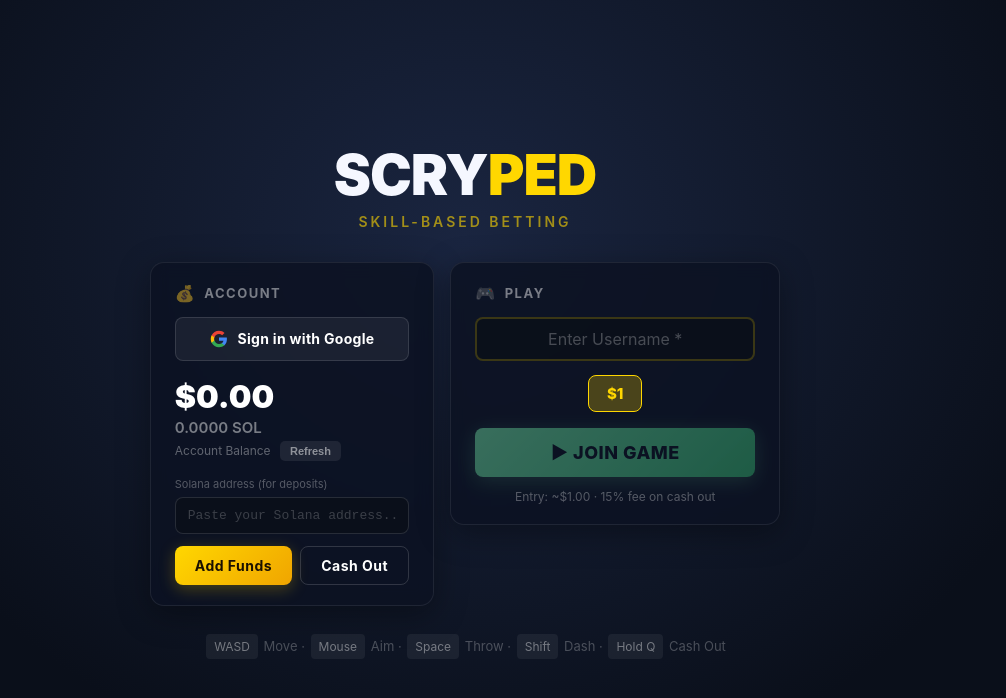
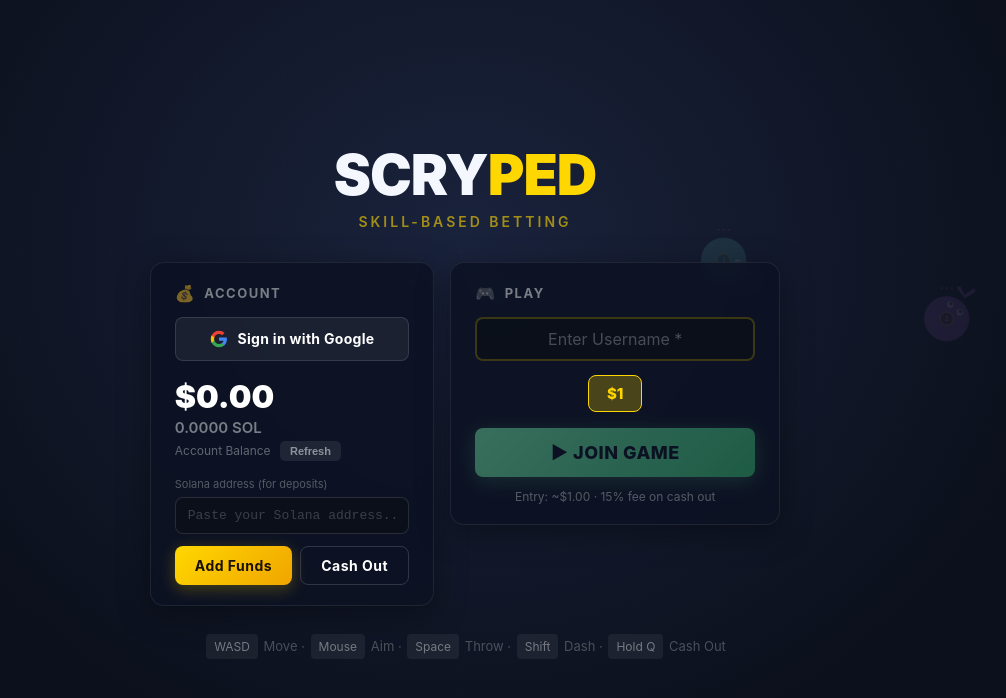
Before and after one commit to Lomanelo/scryped, a website: page client/index.html in a window 1280 px wide. Shown: the whole page, without its empty margins (175-1181 px from the left). Drawn offline with nearby package versions, Linux system fonts and the light colour scheme; no server answers.

Commit message:
Implement health regeneration mechanics: add player health regeneration logic in the game loop, update heart drawing function to reflect regeneration state, and integrate background simulation for improved visual effects during non-active gameplay.

```diff
--- a/client/index.html
+++ b/client/index.html
@@ -31,7 +31,7 @@
       #startScreen {
         position: absolute; inset: 0; z-index: 100;
         display: flex; flex-direction: column; align-items: center; justify-content: center;
-        background: radial-gradient(ellipse at 50% 30%, #1a2540 0%, #0a0f1a 70%);
+        background: radial-gradient(ellipse at 50% 30%, rgba(26,37,64,0.82) 0%, rgba(10,15,26,0.88) 70%);
         gap: 0;
       }
       .logo-title {
--- /dev/null
+++ b/client/src/bgSim.js
@@ -0,0 +1,466 @@
+const COLORS = ["#7cf7b2","#ff7a7a","#7ab8ff","#ffcf7a","#d17aff","#7affea","#ff7ad1","#b8ff7a"];
+const NAMES = ["Blaze","Frost","Spike","Viper","Nova","Shade","Bolt","Fang"];
+const BOT_COUNT = 6;
+const WORLD = 800;
+const BOOM_RANGE = 80;
+const BOOM_SPEED = 180;
+const DASH_CD = 2000;
+const DASH_DIST = 55;
+const DASH_DUR = 0.12;
+const SPEED = 90;
+const SEPARATION_RADIUS = 30;
+const SEPARATION_FORCE = 200;
+const PREFERRED_RANGE = 55;
+
+function rand(min, max) { return min + Math.random() * (max - min); }
+function clamp(v, lo, hi) { return Math.max(lo, Math.min(hi, v)); }
+function dist(a, b) { return Math.hypot(a.x - b.x, a.y - b.y); }
+
+function lerpAngle(from, to, t) {
+  let diff = to - from;
+  while (diff > Math.PI) diff -= Math.PI * 2;
+  while (diff < -Math.PI) diff += Math.PI * 2;
+  return from + diff * t;
+}
+
+function createBot(i) {
+  const aggression = 0.3 + Math.random() * 0.7;
+  return {
+    id: i, name: NAMES[i % NAMES.length], color: COLORS[i % COLORS.length],
+    x: rand(-WORLD * 0.35, WORLD * 0.35), y: rand(-WORLD * 0.35, WORLD * 0.35),
+    vx: 0, vy: 0, radius: 10, hp: 3, maxHp: 3, dead: false,
+    hasSpear: true, facing: Math.random() * Math.PI * 2, coins: 1,
+    dashing: false, dashTime: 0, dashVX: 0, dashVY: 0, lastDash: 0,
+    moveX: 0, moveY: 0, shootCd: 0, actionTimer: 0, strafeDir: 1,
+    retreatTimer: 0, wanderAngle: Math.random() * Math.PI * 2,
+    deadSince: 0, spawnedAt: Date.now(),
+    aggression,
+    thinkCd: 0,
+    goalAngle: Math.random() * Math.PI * 2,
+    mode: "wander",
+    modeTimer: 1 + Math.random() * 3,
+    aimNoise: 0,
+    turnSpeed: 3 + Math.random() * 3,
+    speedMult: 0.7 + Math.random() * 0.3,
+    hesitate: 0,
+  };
+}
+
+export function createBgSim() {
+  let bots = [];
+  let spears = [];
+  let coins = [];
+  let particles = [];
+  let spinAngle = 0;
+  let camX = 0, camY = 0;
+
+  for (let i = 0; i < BOT_COUNT; i++) bots.push(createBot(i));
+
+  function respawn(bot) {
+    bot.x = rand(-WORLD * 0.35, WORLD * 0.35);
+    bot.y = rand(-WORLD * 0.35, WORLD * 0.35);
+    bot.hp = bot.maxHp; bot.dead = false; bot.hasSpear = true;
+    bot.coins = 1; bot.spawnedAt = Date.now();
+    bot.retreatTimer = 0; bot.mode = "wander";
+    bot.modeTimer = 1 + Math.random() * 3; bot.hesitate = 0;
+  }
+
+  function step(dt) {
+    const now = Date.now();
+    spinAngle += dt * 14;
+
+    for (const b of bots) {
+      if (b.dead) {
+        if (now - b.deadSince > 2000) respawn(b);
+        continue;
+      }
+
+      b.shootCd -= dt;
+      b.actionTimer -= dt;
+      b.retreatTimer -= dt;
+      b.modeTimer -= dt;
+      b.thinkCd -= dt;
+      if (b.hesitate > 0) b.hesitate -= dt;
+
+      let nearest = null, nearDist = Infinity;
+      for (const o of bots) {
+        if (o.id === b.id || o.dead) continue;
+        const d = dist(b, o);
+        if (d < nearDist) { nearDist = d; nearest = o; }
+      }
+
+      const immune = b.spawnedAt && now - b.spawnedAt < 3000;
+
+      if (b.modeTimer <= 0) {
+        const roll = Math.random();
+        if (nearest && nearDist < BOOM_RANGE * 1.5 && roll < b.aggression) {
+          b.mode = "fight";
+          b.modeTimer = 1.5 + Math.random() * 2.5;
+        } else if (roll < 0.15) {
+          b.mode = "idle";
+          b.modeTimer = 0.5 + Math.random() * 1.5;
+          b.hesitate = b.modeTimer;
+        } else {
+          b.mode = "wander";
+          b.modeTimer = 2 + Math.random() * 4;
+          b.wanderAngle += (Math.random() - 0.5) * 2;
+        }
+        b.strafeDir = Math.random() > 0.5 ? 1 : -1;
+      }
+
+      if (nearest && nearDist < BOOM_RANGE * 0.6 && b.mode === "wander") {
+        if (Math.random() < b.aggression * 0.3) b.mode = "fight";
+      }
+
+      let goalX = 0, goalY = 0;
+      let desiredSpeed = b.speedMult;
+
+      if (b.mode === "idle" || b.hesitate > 0) {
+        goalX = 0; goalY = 0; desiredSpeed = 0.1;
+        if (nearest) {
+          const aim = Math.atan2(nearest.y - b.y, nearest.x - b.x);
+          b.goalAngle = aim;
+        }
+      } else if (b.mode === "wander" || !nearest) {
+        if (b.actionTimer <= 0) {
+          b.wanderAngle += (Math.random() - 0.5) * 1.0;
+          b.actionTimer = 1.5 + Math.random() * 2.5;
+        }
+        goalX = Math.cos(b.wanderAngle);
+        goalY = Math.sin(b.wanderAngle);
+        b.goalAngle = b.wanderAngle;
+        desiredSpeed *= 0.6;
+
+        if (nearest && nearDist < BOOM_RANGE && b.hasSpear && b.shootCd <= 0 && !immune && Math.random() < 0.02) {
+          b.mode = "fight"; b.modeTimer = 2;
+        }
+      } else {
+        const dx = nearest.x - b.x, dy = nearest.y - b.y;
+        const rawAim = Math.atan2(dy, dx);
+        b.goalAngle = rawAim;
+
+        if (b.thinkCd <= 0) {
+          b.aimNoise = (Math.random() - 0.5) * 0.4;
+          b.thinkCd = 0.15 + Math.random() * 0.2;
+        }
+
+        const inRange = nearDist < BOOM_RANGE + b.radius;
+        if (inRange && b.hasSpear && b.shootCd <= 0 && !immune) {
+          b.shootCd = 0.8 + Math.random() * 1.2;
+          b.hasSpear = false;
+          const shotAngle = rawAim + b.aimNoise * 0.5;
+          spears.push({
+            id: `s${b.id}:${now}`, ownerId: b.id,
+            x: b.x + Math.cos(shotAngle) * b.radius, y: b.y + Math.sin(shotAngle) * b.radius,
+            dirX: Math.cos(shotAngle), dirY: Math.sin(shotAngle), speed: BOOM_SPEED,
+            maxDist: BOOM_RANGE, traveled: 0, returning: false, returnTraveled: 0,
+            radius: 3, hitTargets: new Set(), color: b.color
+          });
+          b.retreatTimer = 0.3 + Math.random() * 0.5;
+        }
+
+        if (b.retreatTimer > 0) {
+          goalX = -dx / nearDist;
+          goalY = -dy / nearDist;
+          const perpX = -dy / nearDist, perpY = dx / nearDist;
+          goalX += perpX * b.strafeDir * 0.6;
+          goalY += perpY * b.strafeDir * 0.6;
+        } else if (!b.hasSpear) {
+          if (nearDist < PREFERRED_RANGE * 0.8) {
+            goalX = -dx / nearDist * 0.5;
+            goalY = -dy / nearDist * 0.5;
+          } else {
+            goalX = Math.cos(b.wanderAngle) * 0.6;
+            goalY = Math.sin(b.wanderAngle) * 0.6;
+          }
+          const perpX = -dy / nearDist, perpY = dx / nearDist;
+          goalX += perpX * b.strafeDir * 0.4;
+          goalY += perpY * b.strafeDir * 0.4;
+          desiredSpeed *= 0.85;
+        } else if (nearDist > BOOM_RANGE * 0.9) {
+          const approachNoise = b.aimNoise * 0.6;
+          goalX = Math.cos(rawAim + approachNoise);
+          goalY = Math.sin(rawAim + approachNoise);
+        } else if (nearDist < PREFERRED_RANGE * 0.5) {
+          goalX = -dx / nearDist * 0.5;
+          goalY = -dy / nearDist * 0.5;
+          const perpX = -dy / nearDist, perpY = dx / nearDist;
+          goalX += perpX * b.strafeDir * 0.7;
+          goalY += perpY * b.strafeDir * 0.7;
+        } else {
+          if (b.actionTimer <= 0) {
+            b.strafeDir = Math.random() > 0.5 ? 1 : -1;
+            b.actionTimer = 1.0 + Math.random() * 1.5;
+            if (Math.random() < 0.2) { b.hesitate = 0.2 + Math.random() * 0.3; }
+          }
+          const perpX = -dy / nearDist, perpY = dx / nearDist;
+          const approach = nearDist < PREFERRED_RANGE ? -0.15 : 0.2;
+          goalX = perpX * b.strafeDir * 0.7 + (dx / nearDist) * approach;
+          goalY = perpY * b.strafeDir * 0.7 + (dy / nearDist) * approach;
+        }
+
+        if (now - b.lastDash > DASH_CD && !immune && b.mode === "fight") {
+          const dashRoll = Math.random();
+          if (nearDist < 40 && dashRoll < 0.01) {
+            b.dashing = true; b.dashTime = DASH_DUR; b.lastDash = now;
+            const m = Math.hypot(goalX, goalY);
+            if (m > 0.1) { b.dashVX = (goalX / m) * (DASH_DIST / DASH_DUR); b.dashVY = (goalY / m) * (DASH_DIST / DASH_DUR); }
+          }
+        }
+      }
+
+      b.facing = lerpAngle(b.facing, b.goalAngle, b.turnSpeed * dt);
+
+      let sepX = 0, sepY = 0;
+      for (const o of bots) {
+        if (o.id === b.id || o.dead) continue;
+        const dx = b.x - o.x, dy = b.y - o.y;
+        const d = Math.hypot(dx, dy);
+        if (d < SEPARATION_RADIUS && d > 0.1) {
+          const strength = (SEPARATION_RADIUS - d) / SEPARATION_RADIUS;
+          sepX += (dx / d) * strength;
+          sepY += (dy / d) * strength;
+        }
+      }
+
+      const mg = Math.hypot(goalX, goalY);
+      if (mg > 0.01) { goalX /= mg; goalY /= mg; }
+      const targetMX = goalX * desiredSpeed + sepX * (SEPARATION_FORCE / SPEED);
+      const targetMY = goalY * desiredSpeed + sepY * (SEPARATION_FORCE / SPEED);
+      b.moveX += (targetMX - b.moveX) * Math.min(1, 4 * dt);
+      b.moveY += (targetMY - b.moveY) * Math.min(1, 4 * dt);
+      const fm = Math.hypot(b.moveX, b.moveY);
+      if (fm > 1) { b.moveX /= fm; b.moveY /= fm; }
+
+      if (b.dashing && b.dashTime > 0) {
+        const s = Math.min(dt, b.dashTime);
+        b.x += b.dashVX * s; b.y += b.dashVY * s;
+        b.vx = b.dashVX; b.vy = b.dashVY;
+        b.dashTime -= dt;
+        if (b.dashTime <= 0) b.dashing = false;
+      } else {
+        b.vx = b.moveX * SPEED; b.vy = b.moveY * SPEED;
+        b.x += b.vx * dt; b.y += b.vy * dt;
+      }
+      const hw = WORLD * 0.5 - b.radius;
+      b.x = clamp(b.x, -hw, hw); b.y = clamp(b.y, -hw, hw);
+    }
+
+    for (let i = spears.length - 1; i >= 0; i--) {
+      const s = spears[i];
+      const owner = bots.find(b => b.id === s.ownerId);
+      if (!owner || owner.dead) { spears.splice(i, 1); continue; }
+
+      if (!s.returning) {
+        s.x += s.dirX * s.speed * dt; s.y += s.dirY * s.speed * dt;
+        s.traveled += s.speed * dt;
+        if (s.traveled >= s.maxDist) { s.returning = true; s.returnTraveled = 0; }
+      } else {
+        const dx = owner.x - s.x, dy = owner.y - s.y;
+        const d = Math.hypot(dx, dy);
+        if (d < owner.radius + 4) { owner.hasSpear = true; spears.splice(i, 1); continue; }
+        const rs = s.speed * 1.3 * dt;
+        s.x += (dx / d) * rs; s.y += (dy / d) * rs;
+        s.returnTraveled += rs;
+      }
+
+      for (const target of bots) {
+        if (target.id === s.ownerId || target.dead || s.hitTargets.has(target.id)) continue;
+        if (target.spawnedAt && now - target.spawnedAt < 3000) continue;
+        if (dist(s, target) > target.radius + s.radius) continue;
+        s.hitTargets.add(target.id);
+        const isReturn = s.returning && s.returnTraveled > 5;
+        target.hp -= isReturn ? 3 : 1;
+        particles.push(...burstParticles(target.x, target.y, 6));
+        if (!s.returning) { s.returning = true; s.returnTraveled = 0; }
+        if (target.hp <= 0) {
+          target.dead = true; target.deadSince = now;
+          coins.push({ x: target.x, y: target.y, value: target.coins, life: 8 });
+          target.coins = 0;
+          if (owner) { owner.coins += 1; owner.hp = Math.min(owner.maxHp, owner.hp + 1); }
+          particles.push(...deathBurst(target.x, target.y, target.color));
+        }
+        break;
+      }
+    }
+
+    for (const b of bots) {
+      if (b.dead) continue;
+      for (let i = coins.length - 1; i >= 0; i--) {
+        if (dist(b, coins[i]) < b.radius * 1.5) {
+          b.coins += coins[i].value; coins.splice(i, 1);
+        }
+      }
+    }
+    for (let i = coins.length - 1; i >= 0; i--) {
+      coins[i].life -= dt;
+      if (coins[i].life <= 0) coins.splice(i, 1);
+    }
+
+    for (let i = particles.length - 1; i >= 0; i--) {
+      const p = particles[i]; p.life -= dt;
+      if (p.life <= 0) { particles.splice(i, 1); continue; }
+      p.x += p.vx * dt; p.y += p.vy * dt; p.vx *= 0.95; p.vy *= 0.95;
+    }
+
+    const alive = bots.filter(b => !b.dead);
+    if (alive.length > 0) {
+      let ax = 0, ay = 0;
+      for (const b of alive) { ax += b.x; ay += b.y; }
+      camX += (ax / alive.length - camX) * 0.02;
+      camY += (ay / alive.length - camY) * 0.02;
+    }
+  }
+
+  function burstParticles(wx, wy, count) {
+    const out = [];
+    for (let i = 0; i < count; i++) {
+      const a = Math.random() * Math.PI * 2, sp = 30 + Math.random() * 60;
+      out.push({ x: wx, y: wy, vx: Math.cos(a) * sp, vy: Math.sin(a) * sp, life: 0.3 + Math.random() * 0.2, size: 1.5 + Math.random() * 2, color: "#fff" });
+    }
+    return out;
+  }
+
+  function deathBurst(wx, wy, color) {
+    const out = [];
+    for (let i = 0; i < 12; i++) {
+      const a = (i / 12) * Math.PI * 2, sp = 40 + Math.random() * 40;
+      out.push({ x: wx, y: wy, vx: Math.cos(a) * sp, vy: Math.sin(a) * sp, life: 0.4 + Math.random() * 0.3, size: 2 + Math.random() * 3, color });
+    }
+    out.push({ x: wx, y: wy, vx: 0, vy: 0, life: 0.4, size: 0, ring: true, ringSpeed: 120, color });
+    return out;
+  }
+
+  function draw(ctx, W, H) {
+    const zoom = 2.2;
+
+    function w2s(x, y) {
+      return { x: (x - camX) * zoom + W * 0.5, y: (y - camY) * zoom + H * 0.5 };
+    }
+
+    const cell = 40;
+    const vw = W / zoom, vh = H / zoom;
+    const sx = Math.floor((camX - vw * 0.5) / cell) * cell;
+    const ex = Math.ceil((camX + vw * 0.5) / cell) * cell;
+    const sy = Math.floor((camY - vh * 0.5) / cell) * cell;
+    const ey = Math.ceil((camY + vh * 0.5) / cell) * cell;
+    ctx.fillStyle = "rgba(255,255,255,0.04)";
+    for (let x = sx; x <= ex; x += cell) {
+      for (let y = sy; y <= ey; y += cell) {
+        const p = w2s(x, y);
+        ctx.beginPath(); ctx.arc(p.x, p.y, 1.5 * zoom, 0, Math.PI * 2); ctx.fill();
+      }
+    }
+
+    const hwb = WORLD * 0.5;
+    const tl = w2s(-hwb, -hwb), br = w2s(hwb, hwb);
+    ctx.strokeStyle = "rgba(255,80,80,0.15)"; ctx.lineWidth = 2;
+    ctx.setLineDash([12, 8]); ctx.strokeRect(tl.x, tl.y, br.x - tl.x, br.y - tl.y); ctx.setLineDash([]);
+
+    for (const c of coins) {
+      const p = w2s(c.x, c.y);
+      const r = 7 * zoom;
+      ctx.beginPath(); ctx.arc(p.x, p.y, r, 0, Math.PI * 2);
+      ctx.fillStyle = "#ffd700"; ctx.globalAlpha = 0.7; ctx.fill(); ctx.globalAlpha = 1;
+      ctx.font = `bold ${Math.max(7, 7 * zoom)}px Arial`;
+      ctx.fillStyle = "#8B6914"; ctx.textAlign = "center"; ctx.textBaseline = "middle";
+      ctx.fillText(c.value, p.x, p.y);
+    }
+
+    const now = Date.now();
+    for (const b of bots) {
+      if (b.dead) continue;
+      const p = w2s(b.x, b.y);
+      const r = b.radius * zoom;
+
+      if (b.spawnedAt && now - b.spawnedAt < 3000) {
+        ctx.globalAlpha = 0.3 + Math.sin(now * 0.008) * 0.1;
+        ctx.strokeStyle = "#7af0ff"; ctx.lineWidth = 2;
+        ctx.setLineDash([5, 3]); ctx.beginPath(); ctx.arc(p.x, p.y, r + 4, 0, Math.PI * 2); ctx.stroke();
+        ctx.setLineDash([]); ctx.globalAlpha = 1;
+      }
+
+      ctx.fillStyle = b.color; ctx.beginPath(); ctx.arc(p.x, p.y, r, 0, Math.PI * 2); ctx.fill();
+      ctx.strokeStyle = shadeHex(b.color, -0.3); ctx.lineWidth = 1.5; ctx.stroke();
+
+      const eo = r * 0.28, es = r * 0.15, ps = es * 0.55;
+      const px = -Math.sin(b.facing), py = Math.cos(b.facing), fx = Math.cos(b.facing), fy = Math.sin(b.facing);
+      for (const side of [-1, 1]) {
+        const ex = p.x + px * eo * side + fx * r * 0.6, ey = p.y + py * eo * side + fy * r * 0.6;
+        ctx.fillStyle = "#fff"; ctx.beginPath(); ctx.arc(ex, ey, es, 0, Math.PI * 2); ctx.fill();
+        ctx.fillStyle = "#111"; ctx.beginPath(); ctx.arc(ex + fx * es * 0.35, ey + fy * es * 0.35, ps, 0, Math.PI * 2); ctx.fill();
+      }
+
+      if (b.coins > 0) {
+        const br2 = Math.max(5, r * 0.3);
+        ctx.beginPath(); ctx.arc(p.x, p.y, br2, 0, Math.PI * 2);
+        ctx.fillStyle = "rgba(0,0,0,0.55)"; ctx.fill();
+        ctx.strokeStyle = "#ffd700"; ctx.lineWidth = 1; ctx.stroke();
+        ctx.font = `bold ${Math.max(7, br2 * 1.2)}px Arial`;
+        ctx.fillStyle = "#ffd700"; ctx.textAlign = "center"; ctx.textBaseline = "middle";
+        ctx.fillText(b.coins, p.x, p.y + 0.5);
+      }
+
+      if (b.hasSpear) {
+        const bs = r * 0.5, od = r + bs * 0.6;
+        const bx = p.x + Math.cos(b.facing) * od, by = p.y + Math.sin(b.facing) * od;
+        drawBoom(ctx, bx, by, bs / zoom, b.facing + Math.PI * 0.25, zoom, b.color);
+      }
+
+      const hs = Math.max(4, r * 0.18), sp = hs * 1.3;
+      const tw = b.maxHp * sp - (sp - hs);
+      const hsx = p.x - tw * 0.5, hsy = p.y - r - hs - 4;
+      for (let i = 0; i < b.maxHp; i++) {
+        const hx = hsx + i * sp + hs * 0.5;
+        ctx.save(); ctx.translate(hx, hsy);
+        ctx.beginPath(); ctx.moveTo(0, hs * 0.2);
+        ctx.bezierCurveTo(-hs * 0.6, -hs * 0.2, -hs * 0.3, -hs * 0.6, 0, -hs * 0.25);
+        ctx.bezierCurveTo(hs * 0.3, -hs * 0.6, hs * 0.6, -hs * 0.2, 0, hs * 0.2);
+        ctx.fillStyle = i < b.hp ? "#ef4444" : "rgba(0,0,0,0.3)"; ctx.fill();
+        ctx.restore();
+      }
+    }
+
+    for (const s of spears) {
+      const p = w2s(s.x, s.y);
+      drawBoom(ctx, p.x, p.y, s.radius * 1.8, spinAngle, zoom, s.color);
+    }
+
+    for (const p of particles) {
+      const sp = w2s(p.x, p.y);
+      if (p.ring) {
+        p.size += (p.ringSpeed || 120) * (1 / 60);
+        ctx.globalAlpha = p.life * 1.2; ctx.strokeStyle = p.color;
+        ctx.lineWidth = Math.max(1, 2 * zoom * p.life);
+        ctx.beginPath(); ctx.arc(sp.x, sp.y, p.size * zoom, 0, Math.PI * 2); ctx.stroke(); ctx.globalAlpha = 1;
+      } else {
+        ctx.globalAlpha = Math.min(1, p.life * 2); ctx.fillStyle = p.color;
+        ctx.beginPath(); ctx.arc(sp.x, sp.y, Math.max(1, p.size * zoom * p.life), 0, Math.PI * 2); ctx.fill(); ctx.globalAlpha = 1;
+      }
+    }
+  }
+
+  function drawBoom(ctx, px, py, size, spin, zoom, fill) {
+    const r = size * zoom, aw = r * 0.22;
+    ctx.save(); ctx.translate(px, py); ctx.rotate(spin);
+    ctx.fillStyle = fill || "#f5c542"; ctx.strokeStyle = "#111"; ctx.lineWidth = Math.max(1.5, r * 0.14);
+    ctx.lineJoin = "round"; ctx.lineCap = "round";
+    ctx.beginPath();
+    ctx.moveTo(0, aw); ctx.lineTo(r, -r * 0.5 + aw);
+    ctx.lineTo(r * 1.05, -r * 0.5 - aw * 0.3); ctx.lineTo(r * 0.9, -r * 0.5 - aw);
+    ctx.lineTo(0, -aw); ctx.lineTo(-r * 0.5 + aw, -r);
+    ctx.lineTo(-r * 0.5 - aw * 0.3, -r * 1.05); ctx.lineTo(-r * 0.5 - aw, -r * 0.9);
+    ctx.lineTo(-aw, 0); ctx.lineTo(0, aw); ctx.closePath();
+    ctx.fill(); ctx.stroke(); ctx.restore();
+  }
+
+  function shadeHex(hex, pct) {
+    let r = parseInt(hex.slice(1, 3), 16), g = parseInt(hex.slice(3, 5), 16), b = parseInt(hex.slice(5, 7), 16);
+    r = clamp(Math.round(r * (1 + pct)), 0, 255);
+    g = clamp(Math.round(g * (1 + pct)), 0, 255);
+    b = clamp(Math.round(b * (1 + pct)), 0, 255);
+    return `#${r.toString(16).padStart(2, "0")}${g.toString(16).padStart(2, "0")}${b.toString(16).padStart(2, "0")}`;
+  }
+
+  return { step, draw };
+}
--- a/client/src/main.js
+++ b/client/src/main.js
@@ -3,6 +3,7 @@ import { createControls } from "./input/controls.js";
 import { createHud } from "./ui/hud.js";
 import { createWalletManager } from "./wallet/solanaWallet.js";
 import { initFirebase, signInWithGoogle, signOut, waitForAuthReady, getIdToken } from "./auth/firebaseAuth.js";
+import { createBgSim } from "./bgSim.js";
 
 const appEl = document.getElementById("app");
 const hud = createHud();
@@ -19,6 +20,9 @@ const ctx = canvas.getContext("2d");
 const controls = createControls(canvas);
 
 let gameStarted = false;
+const bgSim = createBgSim();
+let bgSimLastTime = performance.now();
+
 let balanceSol = 0;
 let solPrice = 0;
 let walletInfo = null;
@@ -179,6 +183,7 @@ socketClient.on("game:started", () => {
 
 socketClient.on("cashout:success", (data) => {
   gameStarted = false;
+  bgSimLastTime = performance.now();
   balanceSol = data.balanceSol;
   if (data.solPrice) solPrice = data.solPrice;
   updateBalanceDisplay();
@@ -191,6 +196,7 @@ socketClient.on("cashout:success", (data) => {
 
 socketClient.on("eliminated", () => {
   gameStarted = false;
+  bgSimLastTime = performance.now();
   cashoutOverlay.style.display = "none";
   qHolding = false;
   startScreen.style.display = "";
@@ -666,7 +672,8 @@ function drawHeldBoomerang(px, py, angle, playerR, zoom, color) {
   drawBoomerang(bx, by, boomSize / zoom, angle + Math.PI * 0.25, zoom, color);
 }
 
-function drawHearts(px, py, r, hp, maxHp) {
+const REGEN_MS = 20000;
+function drawHearts(px, py, r, hp, maxHp, hitTime) {
   const heartSize = Math.max(6, r * 0.22);
   const spacing = heartSize * 1.3;
   const totalW = maxHp * spacing - (spacing - heartSize);
@@ -675,6 +682,25 @@ function drawHearts(px, py, r, hp, maxHp) {
   for (let i = 0; i < maxHp; i++) {
     const hx = startX + i * spacing + heartSize * 0.5;
     drawHeart(hx, y, heartSize * 0.5, i < hp);
+  }
+  if (hp < maxHp && hp > 0 && hitTime) {
+    const elapsed = Date.now() - hitTime;
+    const progress = Math.min(1, elapsed / REGEN_MS);
+    if (progress > 0 && progress < 1) {
+      const nextIdx = hp;
+      const hx = startX + nextIdx * spacing + heartSize * 0.5;
+      const hs = heartSize * 0.5;
+      ctx.save(); ctx.translate(hx, y); ctx.globalAlpha = 0.3 + progress * 0.4;
+      ctx.beginPath();
+      ctx.moveTo(0, hs * 0.35);
+      ctx.bezierCurveTo(-hs, -hs * 0.3, -hs * 0.5, -hs, 0, -hs * 0.4);
+      ctx.bezierCurveTo(hs * 0.5, -hs, hs, -hs * 0.3, 0, hs * 0.35);
+      ctx.closePath(); ctx.clip();
+      const fillH = hs * 1.4 * progress;
+      ctx.fillStyle = "#ef4444";
+      ctx.fillRect(-hs, hs * 0.35 - fillH, hs * 2, fillH);
+      ctx.restore();
+    }
   }
 }
 
@@ -747,7 +773,7 @@ function drawPlayer(player, cameraX, cameraY, zoom, isLocal, dt) {
   ctx.lineWidth = Math.max(1.5, r * 0.06); ctx.stroke();
 
   drawEyes(px, py, r, fa);
-  drawHearts(px, py, r, player.hp, player.maxHp);
+  drawHearts(px, py, r, player.hp, player.maxHp, player.hitTime);
 
   const coins = player.coins ?? 0;
   if (coins > 0) {
@@ -932,7 +958,21 @@ function detectHitsAndDeaths() {
 
 function tick() {
   requestAnimationFrame(tick);
-  if (!gameStarted) return;
+
+  if (!gameStarted) {
+    const now = performance.now();
+    const dt = Math.min((now - bgSimLastTime) / 1000, 0.05);
+    bgSimLastTime = now;
+    bgSim.step(dt);
+    ctx.clearRect(0, 0, canvas.width, canvas.height);
+    const grd = ctx.createRadialGradient(canvas.width / 2, canvas.height / 2, 0, canvas.width / 2, canvas.height / 2, canvas.width * 0.7);
+    grd.addColorStop(0, "#1a1a2e"); grd.addColorStop(1, "#0f0f1a");
+    ctx.fillStyle = grd; ctx.fillRect(0, 0, canvas.width, canvas.height);
+    ctx.globalAlpha = 0.6;
+    bgSim.draw(ctx, canvas.width, canvas.height);
+    ctx.globalAlpha = 1;
+    return;
+  }
 
   const now = performance.now();
   const dt = Math.min((now - lastTime) / 1000, 0.1);
```
Also changed, not shown: server/src/game/GameLoop.js (+15 -0 lines).
